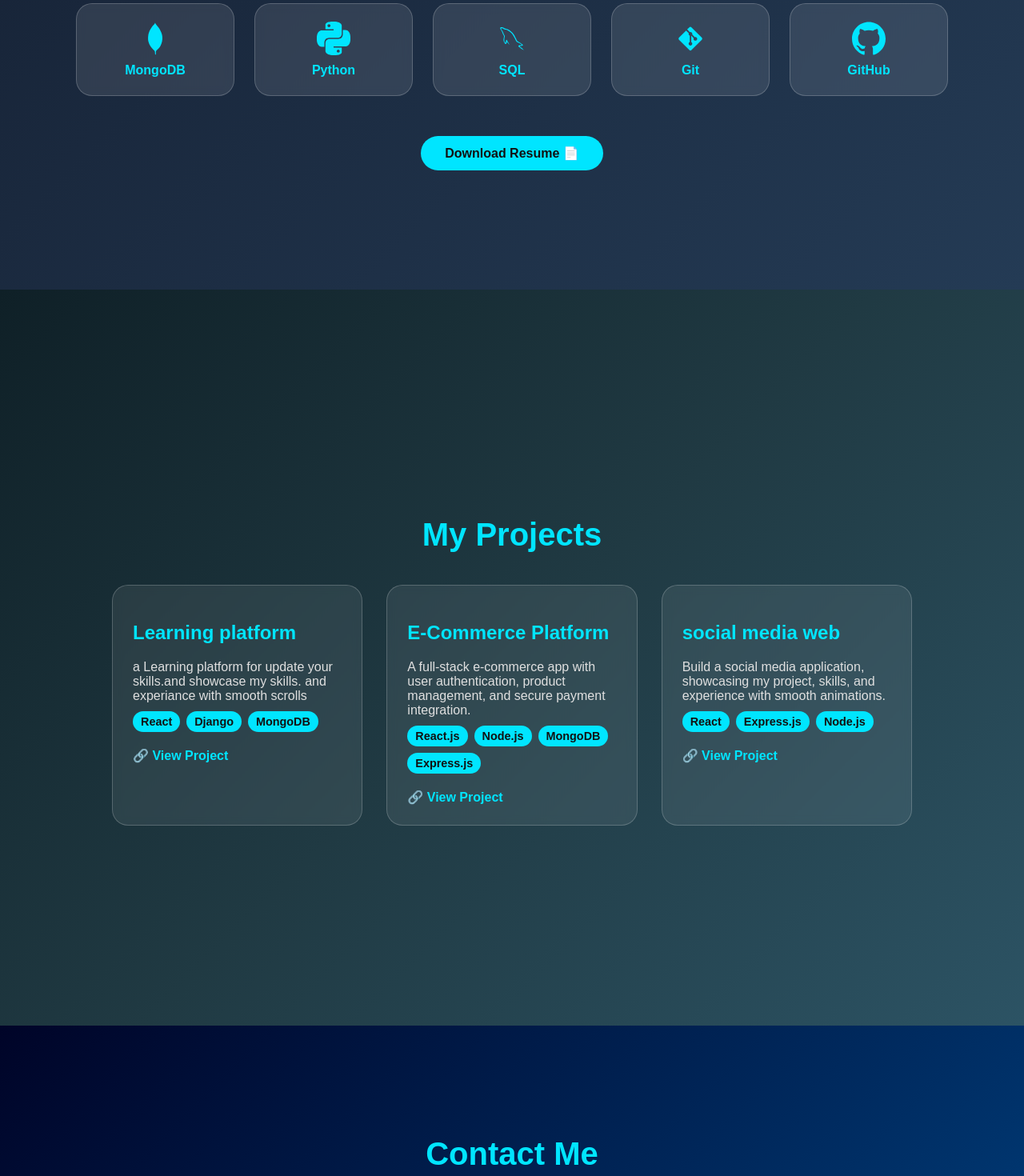
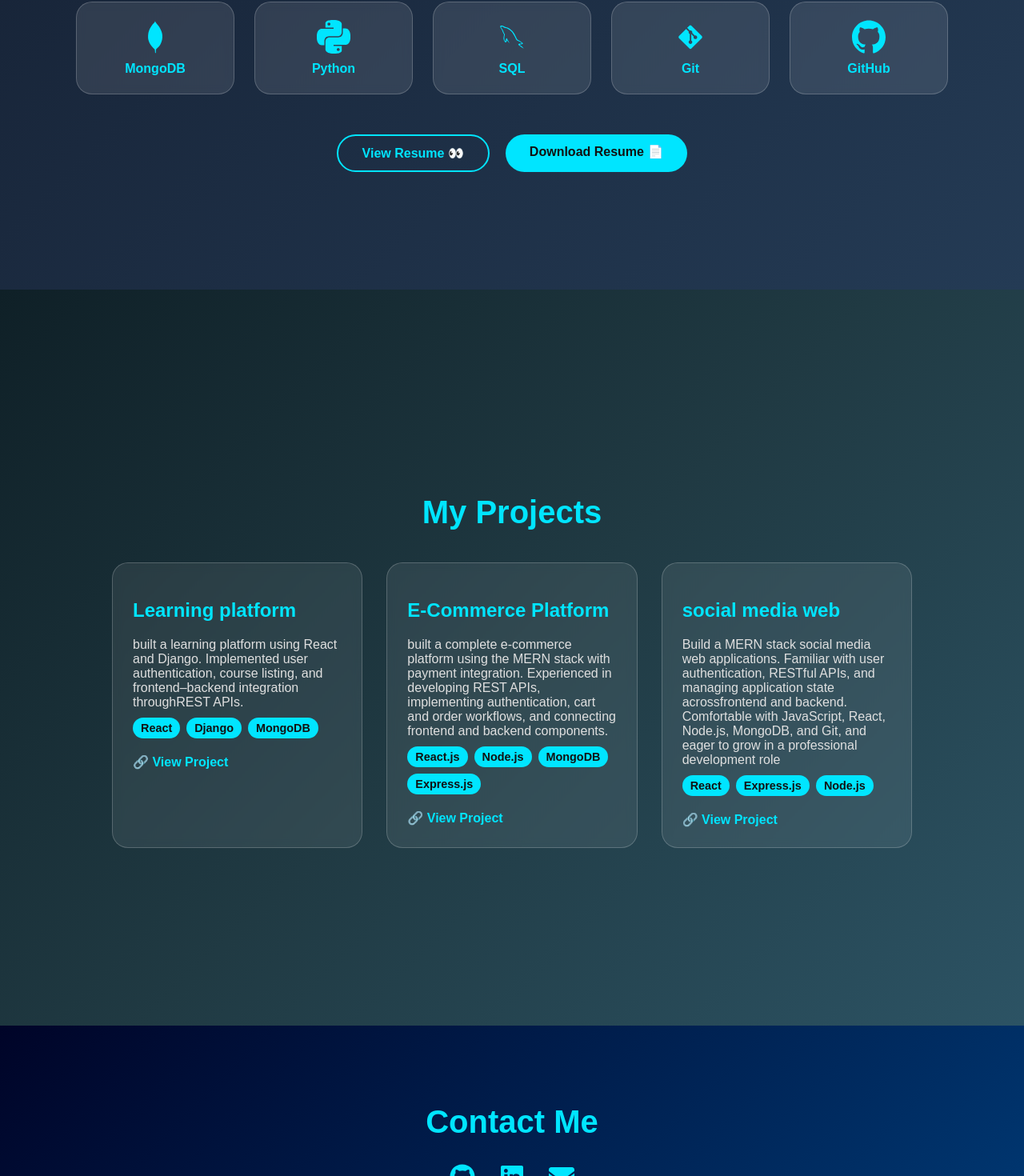
Before and after one commit to bharathganesh45/Bharath-portfolio, a React (Create React App) app: page / in a window 1280 px wide. Shown: the part 1481-2951 px from the top of the page at 80% size. Built offline with nearby package versions, Linux system fonts and the light colour scheme.

Commit message:
contact update

```diff
--- a/src/components/Contact.jsx
+++ b/src/components/Contact.jsx
@@ -1,7 +1,14 @@
 import React, { useState } from "react";
 import { motion } from "framer-motion";
+import { FaGithub, FaLinkedin, FaEnvelope } from "react-icons/fa";
+
+
+
 
 function ContactSection() {
+
+
+
   const [formData, setFormData] = useState({
     name: "",
     email: "",
@@ -47,6 +54,62 @@ function ContactSection() {
       >
         Contact Me
       </motion.h1>
+
+      {/* Direct Contact Links */}
+<motion.div
+  initial={{ opacity: 0, y: 20 }}
+  whileInView={{ opacity: 1, y: 0 }}
+  transition={{ duration: 0.6, delay: 0.3 }}
+  style={{
+    display: "flex",
+    gap: "30px",
+    marginBottom: "40px",
+    flexWrap: "wrap",
+    justifyContent: "center",
+  }}
+>
+  {/* GitHub */}
+  <a
+    href="https://github.com/bharathganesh45"
+    target="_blank"
+    rel="noopener noreferrer"
+    style={{
+      color: "#00e5ff",
+      fontSize: "32px",
+      transition: "transform 0.3s ease",
+
+    }}
+  >
+    <FaGithub />
+  </a>
+
+  {/* LinkedIn */}
+  <a
+    href="https://www.linkedin.com/in/bharathganesh45"
+    target="_blank"
+    rel="noopener noreferrer"
+    style={{
+      color: "#00e5ff",
+      fontSize: "32px",
+      transition: "transform 0.3s ease",
+    }}
+  >
+    <FaLinkedin />
+  </a>
+
+  {/* Email */}
+  <a
+    href="mailto:bharathganesh45@gmail.com"
+    style={{
+      color: "#00e5ff",
+      fontSize: "32px",
+      transition: "transform 0.3s ease",
+    }}
+  >
+    <FaEnvelope />
+  </a>
+</motion.div>
+
 
       {/* Subtitle */}
       <motion.p
@@ -161,6 +224,7 @@ function ContactSection() {
         </motion.button>
       </motion.form>
 
+
       {/* Footer */}
       <motion.p
         initial={{ opacity: 0 }}
@@ -172,7 +236,7 @@ function ContactSection() {
           color: "#aaa",
         }}
       >
-        © 2025 Bharath Ganesh | Built with 💙 and React
+        © 2025 Bharath Ganesh | Built with 💙
       </motion.p>
     </section>
   );
--- a/src/components/Project.jsx
+++ b/src/components/Project.jsx
@@ -7,23 +7,24 @@ function ProjectsSection() {
      {
       title: "Learning platform",
       description:
-        "a Learning platform for update your skills.and showcase my skills. and experiance with smooth scrolls",
+        "built a learning platform using React and Django. Implemented user authentication, course listing, and frontend–backend integration throughREST APIs.",
       tech: ["React", "Django", "MongoDB"],
       link: "https://learning-platform-three-rho.vercel.app/",
     },
     {
       title: "E-Commerce Platform",
       description:
-        "A full-stack e-commerce app with user authentication, product management, and secure payment integration.",
+        "built a complete e-commerce platform using the MERN stack with payment integration. Experienced in developing REST APIs, implementing authentication, cart and order workflows, and connecting frontend and backend components.",
       tech: ["React.js", "Node.js", "MongoDB", "Express.js"],
       link: "https://github.com/bharathganesh45/E-comerce-web",
     },
     {
       title: "social media web",
       description:
-        "Build a social media application, showcasing my project, skills, and experience with smooth animations.",
+        " Build a MERN stack social media web applications. Familiar with user authentication, RESTful APIs, and managing application state acrossfrontend and backend. Comfortable with JavaScript, React, Node.js, MongoDB, and Git, and eager to grow in a professional development role",
       tech: ["React", "Express.js", "Node.js"],
       link: "https://github.com/bharathganesh45/social-media-platform",
+      link:""
     },
 
 
--- a/src/components/Skills.jsx
+++ b/src/components/Skills.jsx
@@ -120,13 +120,42 @@ function SkillSection() {
       </div>
 
       {/* Resume Button */}
+      <div
+  style={{
+    display: "flex",
+    gap: "20px",
+    marginTop: "50px",
+    flexWrap: "wrap",
+    justifyContent: "center",
+  }}
+>
+  {/* View Resume */}
   <motion.a
     href="/bharath.resume.pdf"
+    target="_blank"
+    rel="noopener noreferrer"
     whileHover={{ scale: 1.1, boxShadow: "0 0 15px #00e5ff" }}
     whileTap={{ scale: 0.95 }}
-        transition={{ type: "spring", stiffness: 300 }}
     style={{
-          marginTop: "50px",
+      padding: "12px 30px",
+      backgroundColor: "transparent",
+      color: "#00e5ff",
+      border: "2px solid #00e5ff",
+      borderRadius: "30px",
+      textDecoration: "none",
+      fontWeight: "600",
+    }}
+  >
+    View Resume 👀
+  </motion.a>
+
+  {/* Download Resume */}
+  <motion.a
+    href="/bharath.resume.pdf"
+    download="Bharath_Ganesh_Resume.pdf"
+    whileHover={{ scale: 1.1, boxShadow: "0 0 15px #00e5ff" }}
+    whileTap={{ scale: 0.95 }}
+    style={{
       padding: "12px 30px",
       backgroundColor: "#00e5ff",
       color: "#111",
@@ -137,6 +166,8 @@ function SkillSection() {
   >
     Download Resume 📄
   </motion.a>
+</div>
+
     </section>
   );
 }
```
Lines whose indentation alone changed are shown as unchanged.
